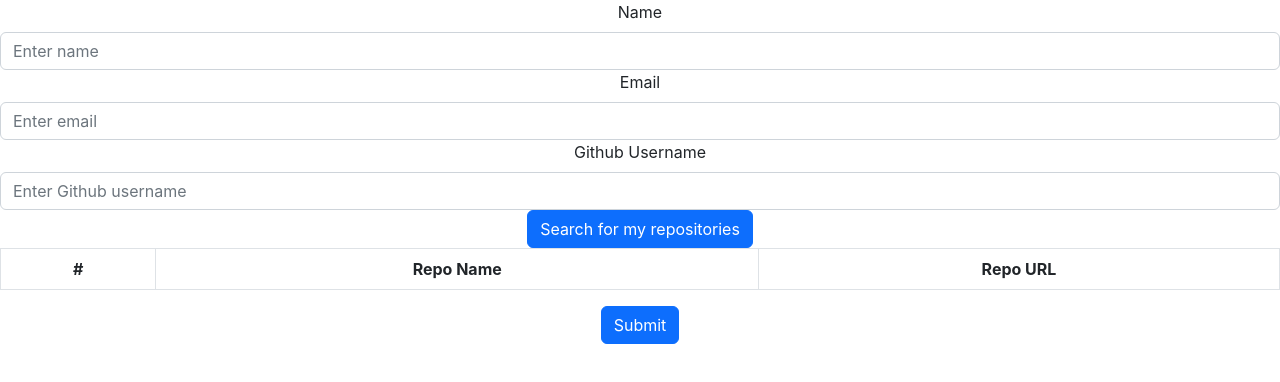
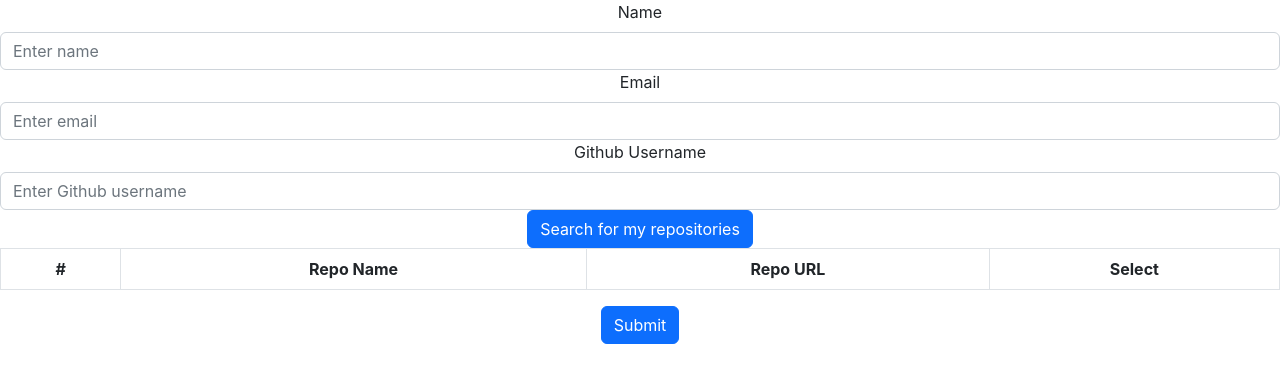
Before and after one commit to nniiicc/survey-app, a React (Create React App) app: page / in a window 1280 px wide. Shown: the top 382 px of the page. Built offline with nearby package versions, Linux system fonts and the light colour scheme.

Commit message:
push select for table

```diff
--- a/package.json
+++ b/package.json
@@ -11,6 +11,7 @@
     "bootstrap": "^5.2.3",
     "react": "^18.2.0",
     "react-bootstrap": "^2.7.4",
+    "react-csv": "^2.2.2",
     "react-dom": "^18.2.0",
     "react-scripts": "5.0.1",
     "web-vitals": "^2.1.4"
--- a/src/survey.js
+++ b/src/survey.js
@@ -1,26 +1,49 @@
 import React, { useState } from "react";
 import { Button, Form, Table } from "react-bootstrap";
 import axios from 'axios';
+import { CSVLink } from "react-csv";
 
 const Survey = () => {
+  const [name, setName] = useState("");
+  const [email, setEmail] = useState("");
   const [username, setUsername] = useState("");
   const [repos, setRepos] = useState([]);
+  const [selectedRepos, setSelectedRepos] = useState([]);
+  const [csvData, setCsvData] = useState([]);
 
   const fetchRepos = async () => {
     const response = await axios.get(`https://api.github.com/users/${username}/repos`);
     setRepos(response.data);
   };
 
+  const handleCheckboxChange = (repo) => {
+    if (selectedRepos.includes(repo)) {
+      setSelectedRepos(selectedRepos.filter((r) => r !== repo));
+    } else {
+      setSelectedRepos([...selectedRepos, repo]);
+    }
+  };
+
+  const handleSubmit = (event) => {
+    event.preventDefault();
+    const data = selectedRepos.map((repo) => ({
+      Name: name,
+      Email: email,
+      Repository: repo,
+    }));
+    setCsvData(data);
+  };
+
   return (
-    <Form>
+    <Form onSubmit={handleSubmit}>
       <Form.Group>
         <Form.Label>Name</Form.Label>
-        <Form.Control type="text" placeholder="Enter name" />
+        <Form.Control type="text" placeholder="Enter name" value={name} onChange={e => setName(e.target.value)} />
       </Form.Group>
 
       <Form.Group>
         <Form.Label>Email</Form.Label>
-        <Form.Control type="email" placeholder="Enter email" />
+        <Form.Control type="email" placeholder="Enter email" value={email} onChange={e => setEmail(e.target.value)} />
       </Form.Group>
 
       <Form.Group>
@@ -35,6 +58,7 @@ const Survey = () => {
             <th>#</th>
             <th>Repo Name</th>
             <th>Repo URL</th>
+            <th>Select</th>
           </tr>
         </thead>
         <tbody>
@@ -43,6 +67,7 @@ const Survey = () => {
               <td>{index + 1}</td>
               <td>{repo.name}</td>
               <td><a href={repo.html_url} target="_blank" rel="noreferrer">{repo.html_url}</a></td>
+              <td><Form.Check type="checkbox" onChange={() => handleCheckboxChange(repo.name)} /></td>
             </tr>
           ))}
         </tbody>
@@ -51,6 +76,16 @@ const Survey = () => {
       <Button variant="primary" type="submit">
         Submit
       </Button>
+      {csvData.length > 0 && (
+        <CSVLink
+          data={csvData}
+          filename={"survey-data.csv"}
+          className="btn btn-primary"
+          target="_blank"
+        >
+          Download survey data
+        </CSVLink>
+      )}
     </Form>
   );
 };
```
Also changed, not shown: 1 other file (tests, documents, lock files or other folders).
